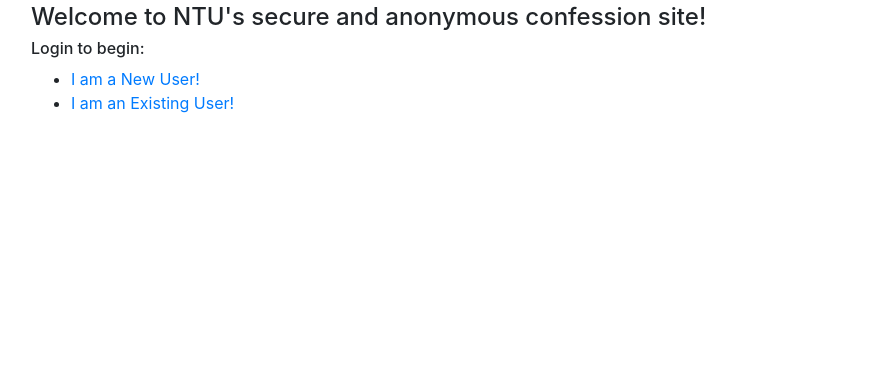
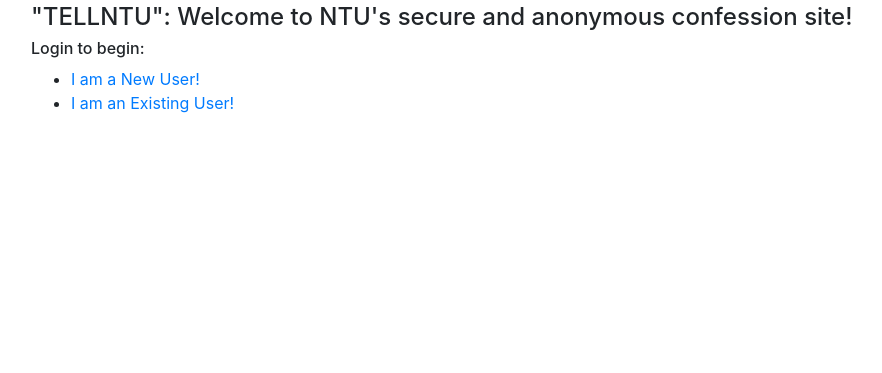
Before and after one commit to mitchellkok/CE4010, a Flask app: page / in a window 1280 px wide. Shown: the part 427-800 px from the top of the page, without its empty margins (0-882 px from the left). Run offline with Flask 2, Linux system fonts and the light colour scheme; some libraries are stand-ins or nearby versions.

Commit message:
added title

```diff
--- a/templates/index.html
+++ b/templates/index.html
@@ -6,7 +6,7 @@
     class = "rounded float-start ml-2" style="max-width:50%;">
 </div>
 <div class = "container ml-3 pt-4">
-    <h4> Welcome to NTU's secure and anonymous confession site! </h4>
+    <h4> "TELLNTU": Welcome to NTU's secure and anonymous confession site! </h4>
     <h6> Login to begin: </h6>
         <ul>
             <li><a href=/register> I am a New User! </a></li>
```
